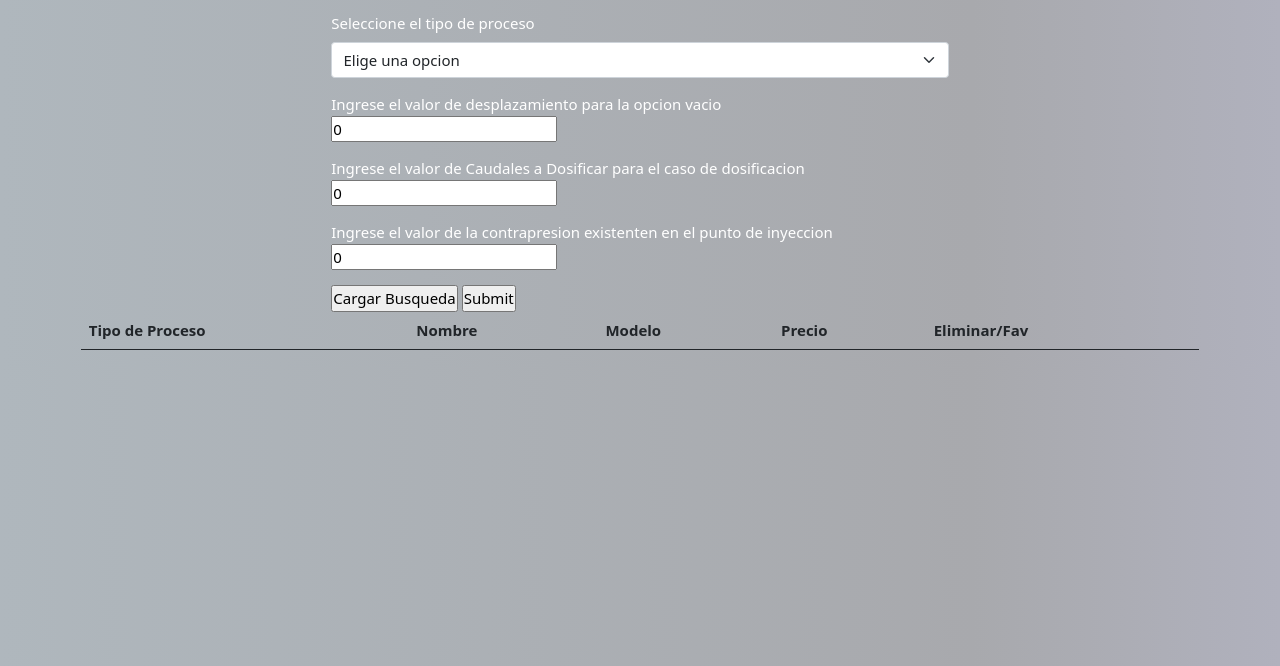
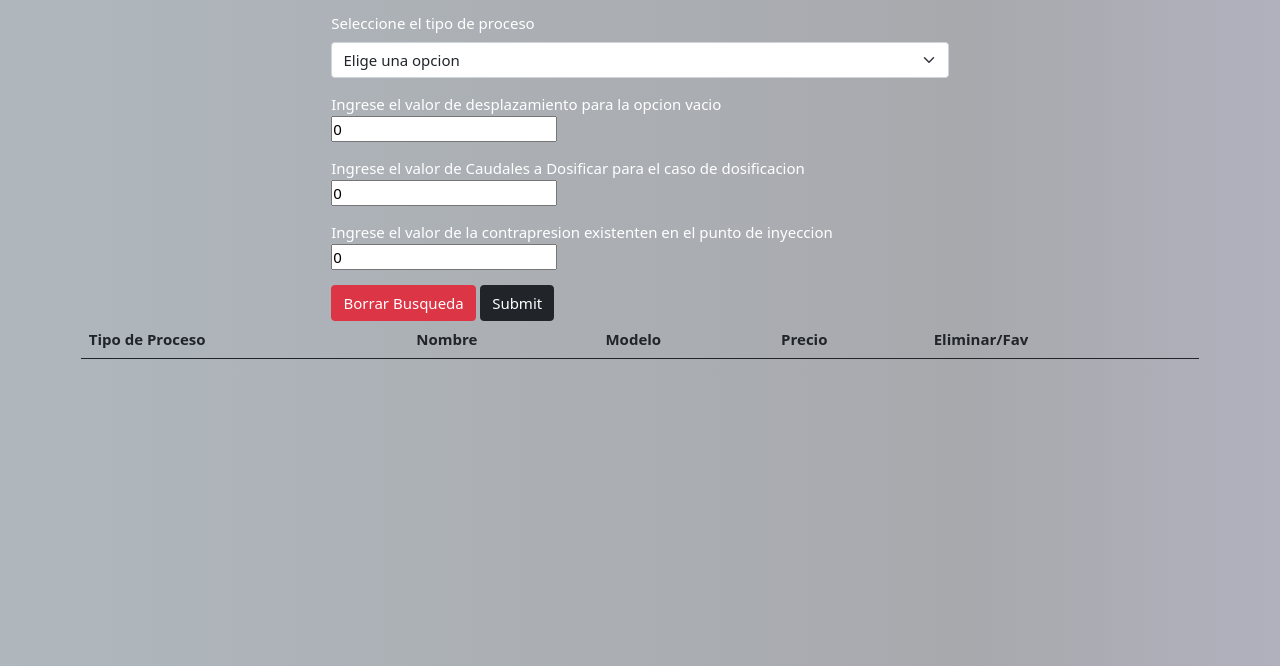
Before and after one commit to totielabrie11/dosivacysass, a plain HTML site: page paginas/solucionador.html in a window 1280 px wide. Shown: the part 134-800 px from the top of the page. Drawn offline with nearby package versions, Linux system fonts and the light colour scheme; a web font is replaced by a local one.

Commit message:
actualizacion btn

```diff
--- a/paginas/solucionador.html
+++ b/paginas/solucionador.html
@@ -46,8 +46,8 @@
                 <input type="number" name="contrapresion" class="input" value="0">
             </div>
             <div>
-                <input type="button" value="Cargar Busqueda" onclick="location.reload()"/>
-                <input type="submit">
+                <input type="button" class="btn btn-danger"value="Borrar Busqueda" onclick="location.reload()"/>
+                <input type="submit" class="btn btn-dark">
             </div>
         </form>
     </div>
@@ -77,9 +77,6 @@
                     </td>
                 </tbody>
             </table>
-
-
-
         </div>
         <script src="../js/js.js"></script>
     <script src="../js/function.js"></script>
```
